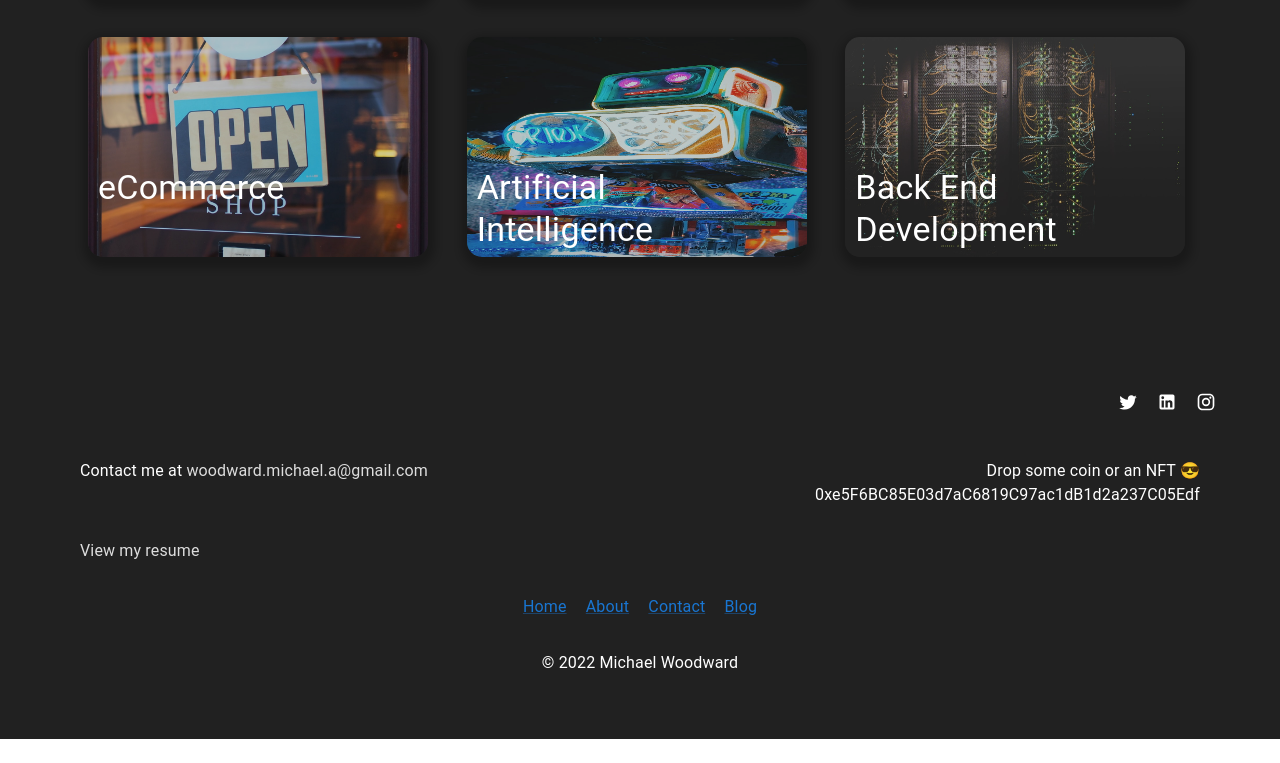
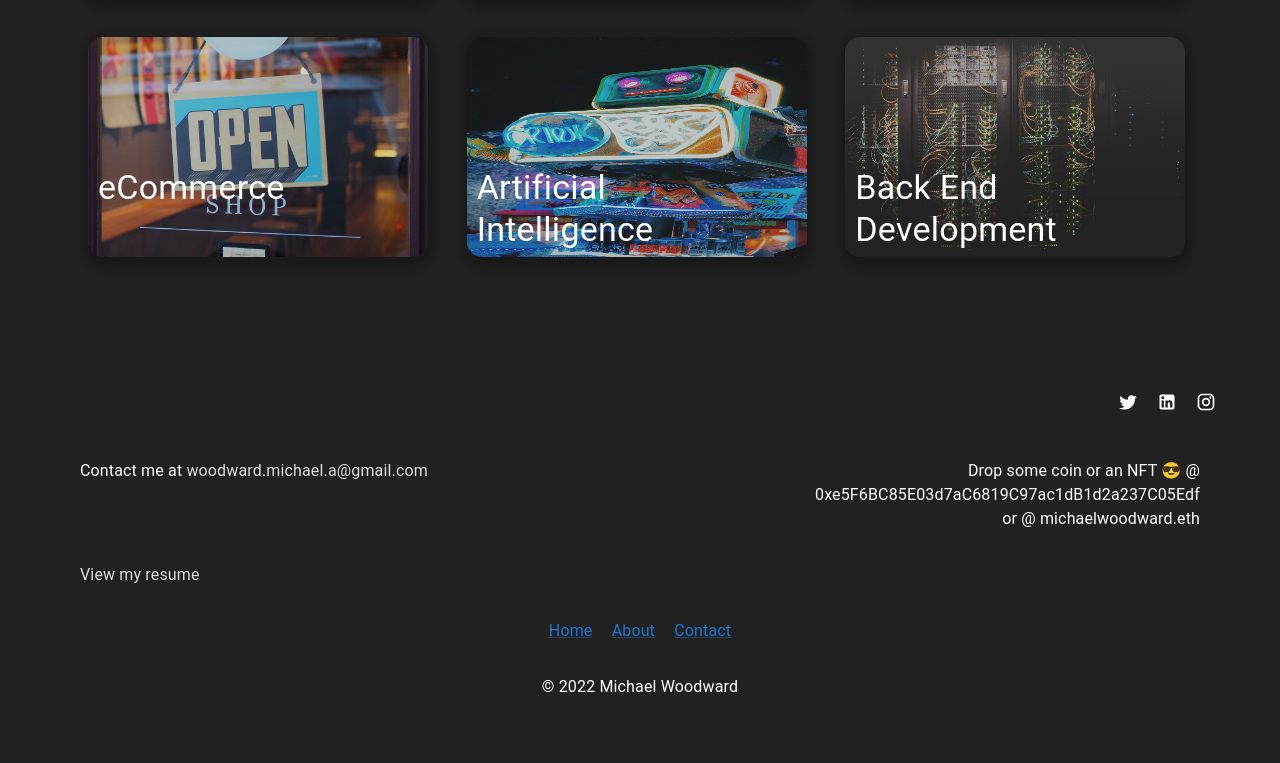
Before and after one commit to loveliiivelaugh/web3-portfolio, a React (Create React App) app: page / in a window 1280 px wide. Shown: the part 480-1243 px from the top of the page. Before the commit the page ends 1219 px from the top, so only its background shows below. Built offline with nearby package versions, Linux system fonts and the light colour scheme.

Commit message:
Updated footer content

```diff
--- a/src/components/Footer.jsx
+++ b/src/components/Footer.jsx
@@ -75,6 +75,7 @@ const useStyles = makeStyles((theme) => ({
 function Footer(props) {
   const classes = useStyles();
   const { pathname } = useLocation();
+  const resumeLink = 'https://docs.google.com/document/d/1XRXuKHKSs5A1Kh2XkxHu-qxJpbrd527_ug9ycvp7u2o/edit?usp=sharing';
   // const darkMode = useDarkMode();
   // Use inverted logo if specified
   // and we are in dark mode
@@ -130,11 +131,17 @@ function Footer(props) {
             </Grid>
             <Grid item md={6} textAlign="right" p={2}>
               <Typography variant="body1">
-                Drop some coin or an NFT 😎 0xe5F6BC85E03d7aC6819C97ac1dB1d2a237C05Edf
+                Drop some coin or an NFT 😎 @ 0xe5F6BC85E03d7aC6819C97ac1dB1d2a237C05Edf
+                <br/>
+                or @ michaelwoodward.eth
               </Typography>
             </Grid>
             <Grid item md={6} className={`${classes.left}`} p={2}>
-              <Typography variant="body1"><a href="#" style={{ color: '#ddd', textDecoration: 'none' }}>View my resume</a></Typography>
+              <Typography variant="body1">
+                <a href={resumeLink} target="blank" style={{ color: '#ddd', textDecoration: 'none' }}>
+                  View my resume
+                </a>
+              </Typography>
             </Grid>
           </Grid>
           <Grid container>
@@ -149,14 +156,14 @@ function Footer(props) {
                 <LinkMui href="mailto:woodward.michael.a@gmail.com" className={classes.link}>
                   Contact
                 </LinkMui>
-                <LinkMui
+                {/* <LinkMui
                   href="https://medium.com"
                   target="_blank"
                   rel="noreferrer"
                   className={classes.link}
                 >
                   Blog
-                </LinkMui>
+                </LinkMui> */}
               </Typography>
             </Grid>
             <Grid item md={12} p={2}>
```
